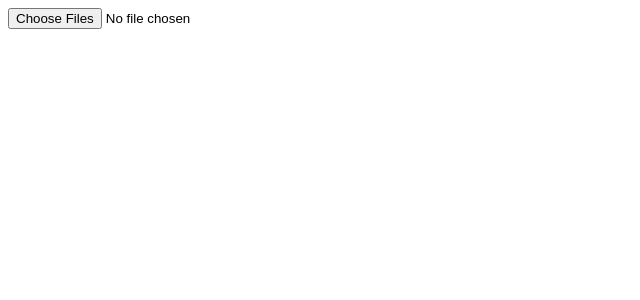
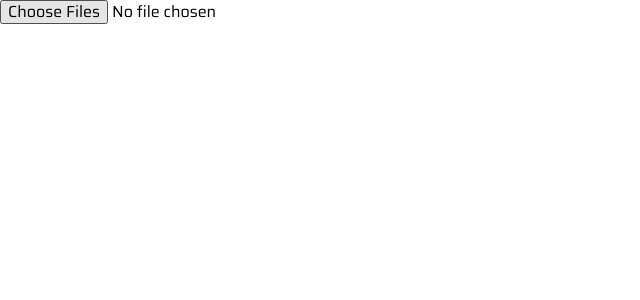
Before and after one commit to zbrckovic/controls-profile-tool, a React app: page / in a window 1280 px wide. Shown: the top 300 px of the page, without its empty margins (0-640 px from the left). Built offline with nearby package versions, Linux system fonts and the light colour scheme.

Commit message:
Refactoring

```diff
--- a/package.json
+++ b/package.json
@@ -42,7 +42,10 @@
     "webpack-dev-server": "^4.15.0"
   },
   "dependencies": {
+    "@fontsource/saira": "^4.5.12",
+    "@fontsource/saira-condensed": "^4.5.9",
     "core-js": "^3.30.2",
+    "normalize.css": "^8.0.1",
     "react": "^18.2.0",
     "react-dom": "^18.2.0"
   }
--- a/src/components/DCSImporter/import-controls.js
+++ b/src/components/DCSImporter/import-controls.js
@@ -1,6 +1,6 @@
 import { readFile } from 'util/file'
 import { parseFilename } from './parse-filename'
-import { deviceControls } from 'devices'
+import { devices as devicesDB } from 'devices'
 
 export function controlsImporter () {
   return {
@@ -12,7 +12,7 @@ export function controlsImporter () {
           Object.keys(modifiers).forEach(function (modifier) {
             devices.find(function (device) {
               if (device.name === undefined) return false
-              const controls = new Set(deviceControls[device.name])
+              const controls = new Set(devicesDB[device.name].controls)
               if (controls.has(control)) {
                 modifiers[modifier] = device.id
               }
--- a/src/components/DCSImporter/parse-filename.js
+++ b/src/components/DCSImporter/parse-filename.js
@@ -1,27 +1,54 @@
 import { DeviceName } from 'devices'
 
+/**
+ * Parses the name of the html file exported from DCS and returns an object
+ * containing the internal name of the device (in case the device is known to
+ * this application) and an id which is a unique string identifying this device.
+ */
 export function parseFilename (filename) {
   filename = getFilenameWithoutExtension(filename)
   const name = extractName(filename)
-  return { name: getStandardName(name), id: filename, }
+  return {
+    name: determineInternalName(name),
+    // The whole filename is a good id since it will surely be unique.
+    id: filename,
+  }
 }
 
+/**
+ * Returns the part of the filename without the `.html` extension.
+ */
 function getFilenameWithoutExtension (filename) {
   const lastIndexOfDot = filename.lastIndexOf('.')
   if (lastIndexOfDot === -1) return filename
   return filename.slice(0, lastIndexOfDot)
 }
 
-function extractName(filename) {
+/**
+ * Extracts the name of the device from the filename.
+ *
+ * Some filenames contain a device model name followed by an id enclosed in
+ * curly braces. In such cases it removes this latter part and returns only the
+ * device model name.
+ */
+function extractName (filename) {
   const match = filename.match(deviceNameWithIdRegex)
   return match === null ? filename : match[0]
 }
 
-function getStandardName (filename) {
+/**
+ * Tries to determine the internal name of the device represented by `filename`
+ * in case the device is known to the application. If the device is unknown, it
+ * returns `undefined`.
+ */
+function determineInternalName (filename) {
   if (filename.startsWith('T.16000M')) {
     return DeviceName.Thrustmaster_T16000M
   }
 }
 
-// For filenames which have device model name followed by an id inside curly braces
+/**
+ * For filenames which have a device model name followed by an id inside curly
+ * braces.
+ */
 const deviceNameWithIdRegex = /^(.*) \{([^{]+)}$/
--- a/src/components/MappingsOverview/MappingsOverview.jsx
+++ b/src/components/MappingsOverview/MappingsOverview.jsx
@@ -1,5 +1,5 @@
 import React from 'react'
-import { deviceControls } from 'devices'
+import { devices as devicesDB } from 'devices'
 import styles from './MappingsOverview.module.css'
 
 export function MappingsOverview ({ devices = [], onChange, setModifierOwner }) {
@@ -128,7 +128,7 @@ function ModifierOwnerSelect ({ modifier, devices, value, onChange }) {
   const potentialModifierOwners = devices
     .filter(function (device) {
       if (device.name === undefined) return true
-      return deviceControls[device.name].includes(modifier)
+      return devicesDB[device.name].controls.includes(modifier)
     })
 
   return (
--- a/src/devices.js
+++ b/src/devices.js
@@ -1,9 +1,19 @@
+/**
+ * Internal names of devices.
+ *
+ * This enum can be considered a database of all devices known by this
+ * application. If a device is missing from this list, that doesn't mean it's
+ * not supported. It only means some convenient features will not work with it.
+ */
 export const DeviceName = {
   Thrustmaster_T16000M: 'Thrustmaster_T16000M'
 }
 
-export const deviceControls = {
-  Thrustmaster_T16000M: [
+export const devices = {
+  [DeviceName.Thrustmaster_T16000M]: {
+    manufacturer: 'Thrustmaster',
+    model: 'T.16000M',
+    controls: [
       // Stick axes
       'JOY_X', // roll
       'JOY_Y', // pitch
@@ -45,3 +55,4 @@ export const deviceControls = {
       'JOY_BTN16'
     ]
   }
+}
--- a/src/index.jsx
+++ b/src/index.jsx
@@ -1,6 +1,10 @@
 import React from 'react'
 import { createRoot } from 'react-dom/client'
 import { App } from './App'
+import 'styles/main.css'
+
+import '@fontsource/saira'
+import '@fontsource/saira-condensed'
 
 const root = createRoot(document.getElementById('root'))
 root.render(<App/>)
--- /dev/null
+++ b/src/styles/main.css
@@ -0,0 +1,5 @@
+@import "normalize.css";
+
+body {
+    font-family: "Saira", sans-serif;
+}
```
Also changed, not shown: 1 other file (tests, documents, lock files or other folders). Lines whose indentation alone changed are shown as unchanged.
